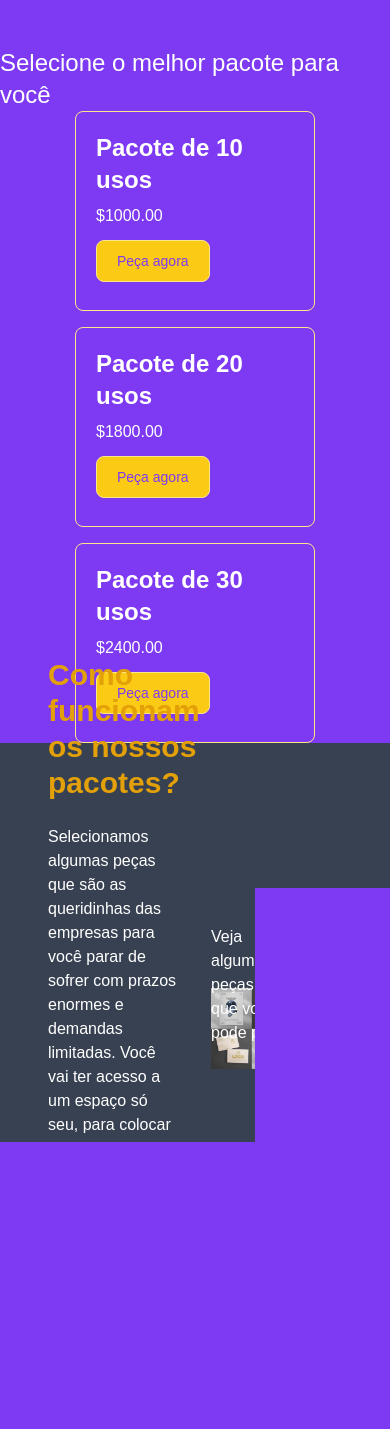
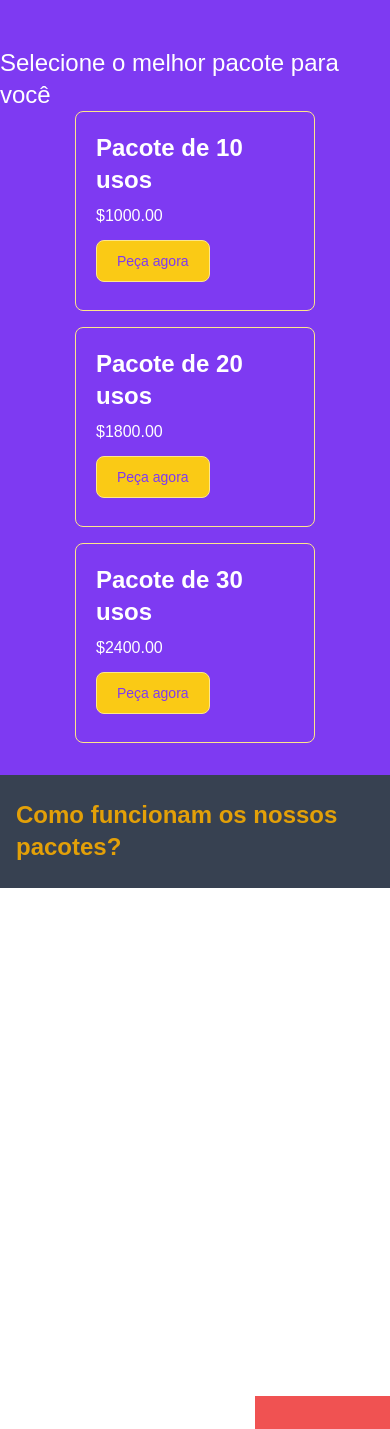
Before and after one commit to mauriciomolinapicco/bloomy, a Django app: page /packages in a window 390 px wide. Shown: the part 129-1558 px from the top of the page. Before the commit the page ends 1271 px from the top, so only its background shows below. Run offline with Django 5.2, Linux system fonts and the light colour scheme; data comes from the database, SQL or seed files in the repository; some libraries are stand-ins or nearby versions; some web fonts are replaced.

Commit message:
responsive design for packages and subscriptions page

```diff
--- a/bloomy/templates/bloomy/layout.html
+++ b/bloomy/templates/bloomy/layout.html
@@ -79,15 +79,13 @@
     <footer class="bg-red-500 py-4 mt-auto w-full flex justify-center">
         <div class="container mx-auto flex justify-center">
             <a href="https://www.instagram.com/design.bloomy" target="_blank" rel="noopener noreferrer" class="text-white hover:text-gray-200">
-                <img src="../../../static/ig-logo.webp" alt="" class="h-12">
+                <img src="../../../static/ig-logo.webp" alt="" class="h-10 mr-2">
             </a>
             <a href="">
-                <img src="../../../static/white-thunder.webp" alt="" class="h-12">
+                <img src="../../../static/white-thunder.webp" alt="" class="h-10">
             </a>
         </div>
     </footer>
     <script src="https://cdn.jsdelivr.net/npm/flowbite@2.4.1/dist/flowbite.min.js"></script>
-
 </body>
-
 </html>
--- a/bloomy/templates/bloomy/packages.html
+++ b/bloomy/templates/bloomy/packages.html
@@ -3,13 +3,13 @@
 {% block title %} - Pacotes {% endblock%}
 {% block body %}
     <img src="../../../static/tira-cuadrados.webp" alt="">
-    <div class="bg-purple-600 h-400" style=>
+    <div class="bg-purple-600">
         <br><br>
         <div class="flex justify-center">
             <h1 class="text-2xl text-white">Selecione o melhor pacote para você</h1>
             <br><br>
         </div>
-        <div class="flex justify-center flex-wrap gap-4">
+        <div class="flex justify-center flex-wrap gap-4 mb-8">
             {% for p in packages %}
                 <div class="bg-transparent border border-yellow-200 rounded-lg w-60 h-50 flex flex-col justify-center items-center">
                     <div class="p-5">
@@ -24,11 +24,11 @@
             {% endfor %}
         </div>
     </div>
-    <div class="flex justify-between items-center mt-0 px-4 md:px-8 bg-gray-700 relative" style="height: 500px;">
-        <div class="w-full md:w-1/2 ml-8 ">
-            <h2 class="text-3xl font-bold text-left text-yellow-400">Como funcionam os nossos pacotes?</h2>
+    <div class="flex flex-col md:flex-row justify-between items-center mt-0 px-4 md:px-8 bg-gray-700 relative">
+        <div class="w-full md:w-1/2 md:ml-8">
+            <h2 class="text-2xl md:text-3xl font-bold text-left text-yellow-400 mt-6">Como funcionam os nossos pacotes?</h2>
             <br>
-            <p class="text-white mr-8">
+            <p class="text-white md:mr-8 mb-4">
                 Selecionamos algumas peças que são as queridinhas
                 das empresas para você parar de sofrer com prazos
                 enormes e demandas limitadas. Você vai ter acesso a
@@ -38,12 +38,13 @@
             </p>
         </div>
         <div class="w-full md:w-1/2 flex flex-col items-center relative">
-            <div class="absolute top-0 right-0 mt-2 mr-2">
-                <p class="text-white mr-16">Veja algumas peças<br>que você pode pedir!</p>
+            <div class="absolute top-2 right-2 md:top-4 md:right-4">
+                <p class="text-white text-center md:text-right mt-4">Veja algumas peças<br>que você pode pedir!</p>
             </div>
-            <img src="../../../static/yellow-thunder.webp" class="w-10 mb-4 mr-8">
-            <img src="../../../static/sample_pieces.webp" alt="Pecas de exemplo" class="">
+            <img src="../../../static/yellow-thunder.webp" class="w-8 md:w-10 mb-6 md:mb-4 mr-4 md:mr-8 mb-4 mt-6" alt="Yellow Thunder">
+            <img src="../../../static/sample_pieces.webp" alt="Pecas de exemplo" class="w-full md:w-auto mb-4">
         </div>
     </div>
 
+
 {% endblock %}
--- a/bloomy/templates/bloomy/subscriptions.html
+++ b/bloomy/templates/bloomy/subscriptions.html
@@ -2,12 +2,12 @@
 
 {% block body %}
 <div class="bg-pink-600 min-h-screen max-w-screen overflow-hidden relative">
-    <div class="absolute -right-16 -top-300 bg-purple-600 w-72 h-72 rounded-full"></div>
-    <div class="absolute -left-16 -top-20 bg-yellow-400 w-72 h-72 rounded-full"></div>
+    <div class="absolute -right-16 -top-300 bg-purple-600 w-72 h-72 rounded-full hidden lg:block"></div>
+    <div class="absolute -left-16 -top-20 bg-yellow-400 w-72 h-72 rounded-full hidden lg:block"></div>
 
     {% if user.is_authenticated %}
     <div class="container mx-auto text-center my-10">
-        <h1 class="text-3xl font-bold text-yellow-300 mb-6">Você tem {{ user.remaining_usages }} usos restantes</h1>
+        <h1 class="text-3xl font-bold text-yellow-300 mb-6 m-4">Você tem {{ user.remaining_usages }} usos restantes</h1>
         <a href="{% url 'packages' %}" class="text-yellow-300 underline">Consiga mais usos clicando aqui</a>
         <div class="mt-10">
             <p class="text-white">Seu historico de pacotes adquiridos</p>
--- a/bloomy/templates/register/login.html
+++ b/bloomy/templates/register/login.html
@@ -21,7 +21,7 @@
         <div class="absolute -left-16 -bottom-100 bg-yellow-400 w-72 h-72 rounded-full"></div>
 
         <div class="max-w-md mx-auto p-6">
-            <img src="{% static 'img/logo-login (1).webp' %}" alt="bloomy logo">
+            <img src="../../../static/logo-login (1).webp" alt="bloomy logo">
             {% for message in messages %}
             <br><p class="border border-yellow-400 rounded-full px-4 py-2 w-full text-center bg-yellow-400">{{ message }}</p>
             {% endfor %}
--- a/bloomy/templates/register/register.html
+++ b/bloomy/templates/register/register.html
@@ -25,7 +25,7 @@
         <form action="" method="POST" class="p-6 rounded-lg max-w-md w-full">
             {% csrf_token %}
 
-            <img src="{% static 'img/logo-login (1).webp' %}" alt="bloomy logo">
+            <img src="../../../static/logo-login (1).webp" alt="bloomy logo">
             {% if messages %}
             <div class="messages">
                 {% for message in messages %}
```
Also changed, not shown: populate_db.py (+37 -2 lines).
